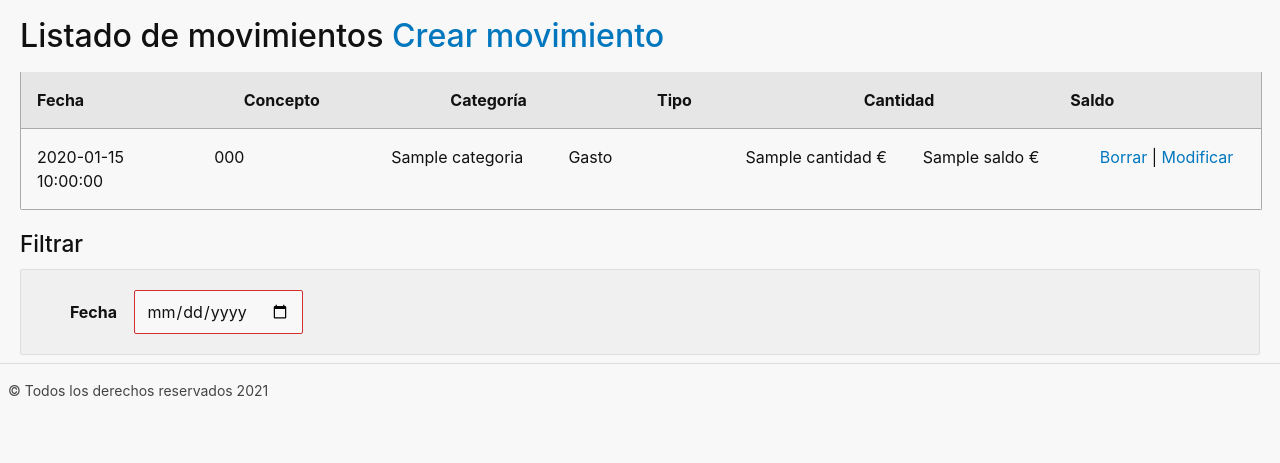
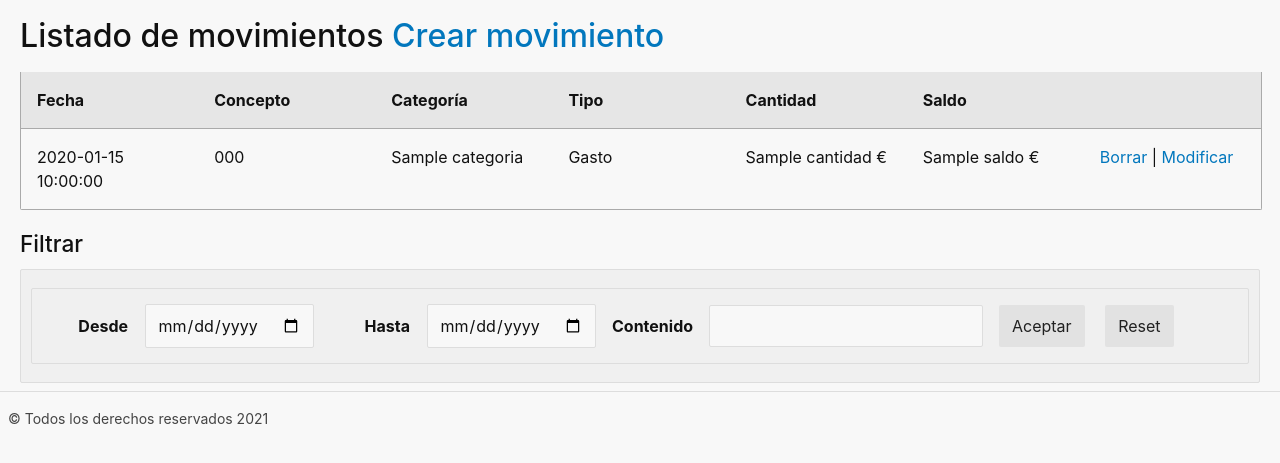
Before and after one commit to zopiro00/kakebo, a Flask app: template KAKEBO/templates/movimientos.html in a window 1280 px wide. Shown: the part 56-519 px from the top of the page. Run offline with Flask 2, Linux system fonts and the light colour scheme; the template is opened without the code that fills it: values that come from a table or form of the project are taken from there, most other values are stand-ins (such as "Sample title", 1, 10 or a date in 2020); parts of the project's set-up code (start-up, migrations or seed data) failed here and were passed over.

Commit message:
filtro problemas desde

```diff
--- a/KAKEBO/forms.py
+++ b/KAKEBO/forms.py
@@ -25,7 +25,8 @@ class MovimientosForm(FlaskForm):
     Nosubmit = SubmitField("Anular")
 
 class Filtrar(FlaskForm):
-    desde = DateField("Fecha", validators=[ fecha_en_pasado])
-    hasta = DateField("Fecha", validators=[ fecha_en_pasado])
-    texto = StringField("Concepto")
+    desde = DateField("Desde", validators=[ fecha_en_pasado])
+    hasta = DateField("Hasta", validators=[ fecha_en_pasado])
+    texto = StringField("Contenido")
     submit = SubmitField("Aceptar")
+    reset = SubmitField("Reset")
--- a/KAKEBO/templates/movimientos.html
+++ b/KAKEBO/templates/movimientos.html
@@ -12,6 +12,7 @@
             <th>Tipo</th>
             <th>Cantidad</th>
             <th>Saldo</th>
+            <th></th>
         </tr>
         {% for movimiento in datos %}
         <tr>
@@ -35,18 +36,39 @@
     </table>
     <div>
         <h3>Filtrar</h3>
-        <form action="movimientos/{{movimiento.fecha}}" method="POST">
+        <form action="/filtrar/{{filtrar.desde.data}}" method="POST">
             <div>
-                {{ form.fecha.label(class="mylabel") }}
-                {{ form.fecha(type="date") }}
-                <!--Este for imprime los mensaje de error si no se rellena bien el formulario. -->
-                {% for error in form.fecha.errors %}
-                    <p class="msg-err">
-                        {{ error }}
-                    </p>
-                {% endfor %}
+                <fieldset>
+                    {{ filtrar.desde.label(class="mylabel") }}
+                    {{ filtrar.desde(type="date") }}
+                    <!--Este for imprime los mensaje de error si no se rellena bien el formulario. -->
+                    {% for error in filtrar.desde.errors %}
+                        <p class="msg-err">
+                            {{ error }}
+                        </p>
+                    {% endfor %}
+
+                    {{ filtrar.hasta.label(class="mylabel") }}
+                    {{ filtrar.hasta(type="date") }}
+                    <!--Este for imprime los mensaje de error si no se rellena bien el formulario. -->
+                    {% for error in filtrar.hasta.errors %}
+                        <p class="msg-err">
+                            {{ error }}
+                        </p>
+                    {% endfor %}
+
+                    {{ filtrar.texto.label(class="mylabel") }}
+                    {{ filtrar.texto() }}
+                    {% for error in filtrar.texto.errors %}
+                        <p class="msg-err">
+                            {{ error }}
+                        </p>
+                    {% endfor %}
+
+                    {{ filtrar.submit()}}
+                    {{ filtrar.reset()}}
+                </fieldset>
             </div>
-
         </form>
     </div>
 {% endblock %}
```
Also changed, not shown: KAKEBO/views.py (+42 -6 lines).
